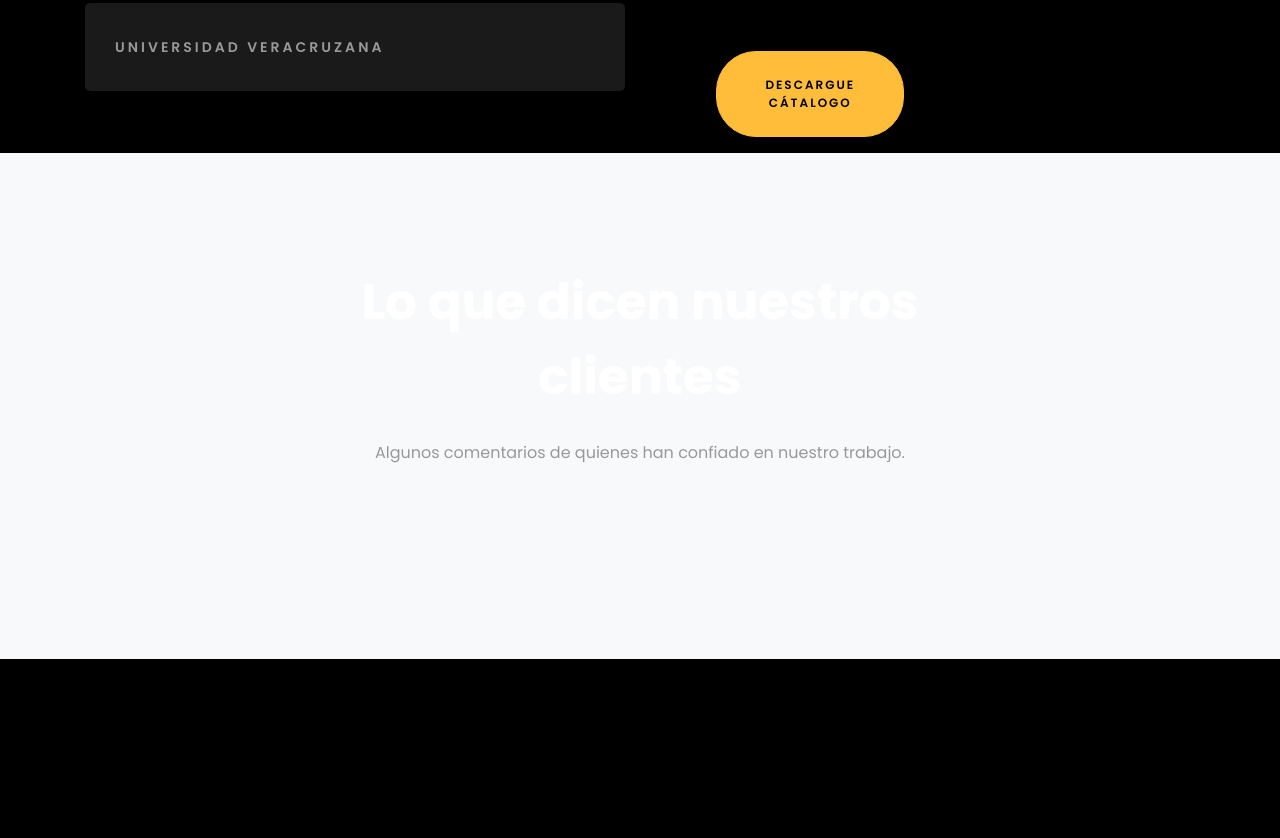
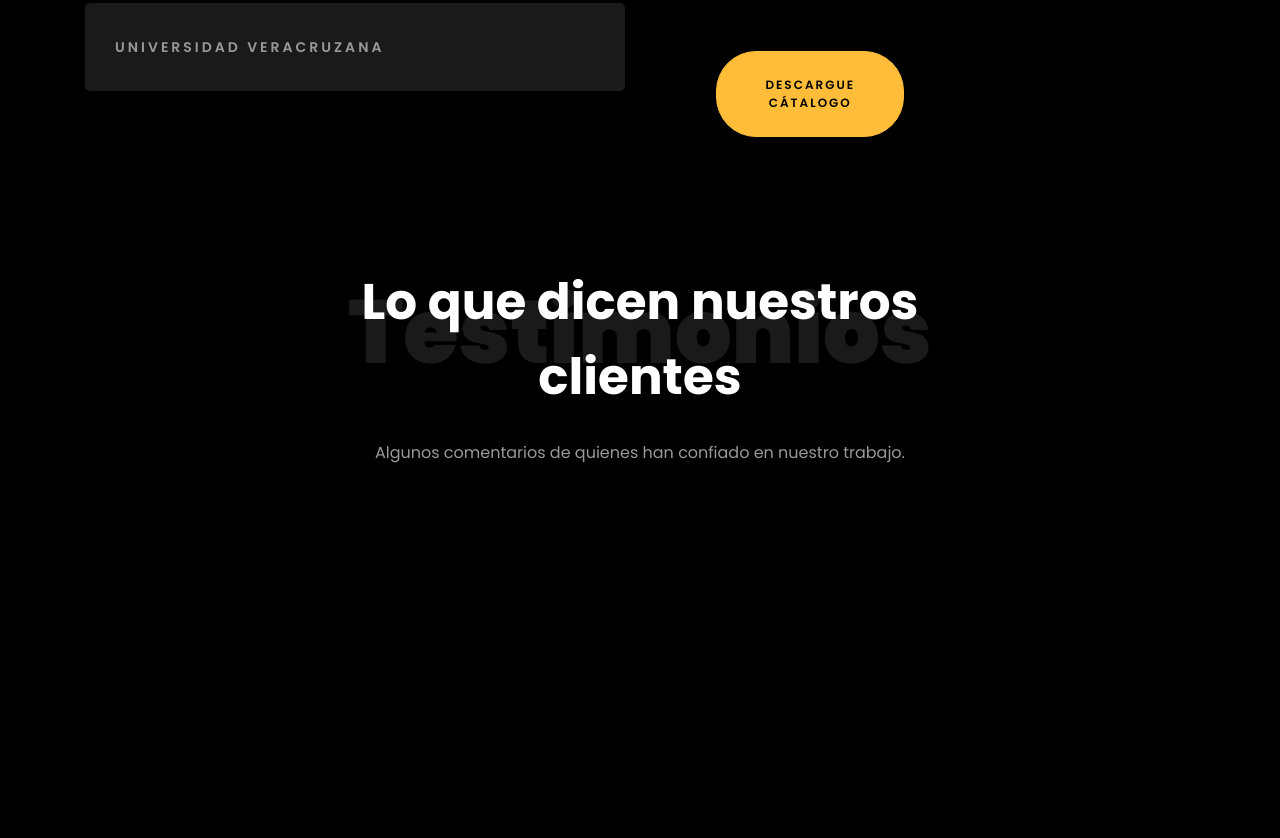
Before and after one commit to MN-Consultorest/adisticos, a plain HTML site: page index.html in a window 1280 px wide. Shown: the part 2094-2932 px from the top of the page. Drawn offline with Linux system fonts and the light colour scheme; files whose address does not match are found by name.

Commit message:
Update index.html

```diff
--- a/index.html
+++ b/index.html
@@ -303,10 +303,9 @@
 
 
 
+	     <section class="ftco-section" id="project-section">
+      <div class="container">
 
-	  <!-- Testimonios -->
-<section class="ftco-section testimony-section bg-light" id="testimonials-section">
-  <div class="container">
     <div class="row justify-content-center mb-5 pb-3">
       <div class="col-md-7 heading-section text-center ftco-animate">
         <h1 class="big big-2">Testimonios</h1>
```
